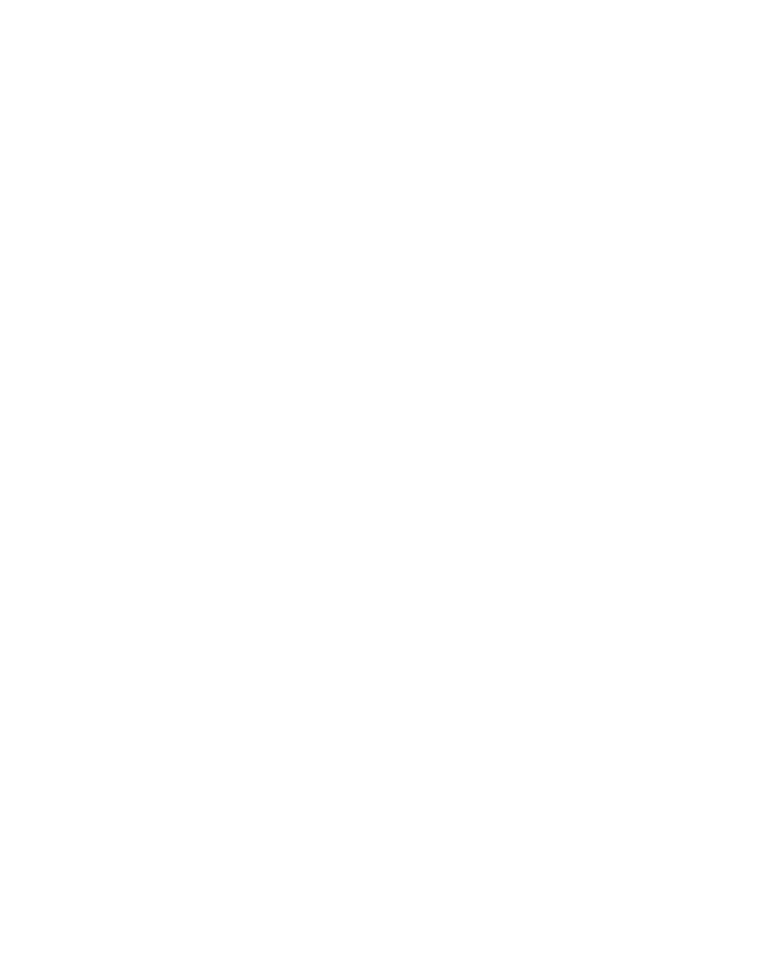
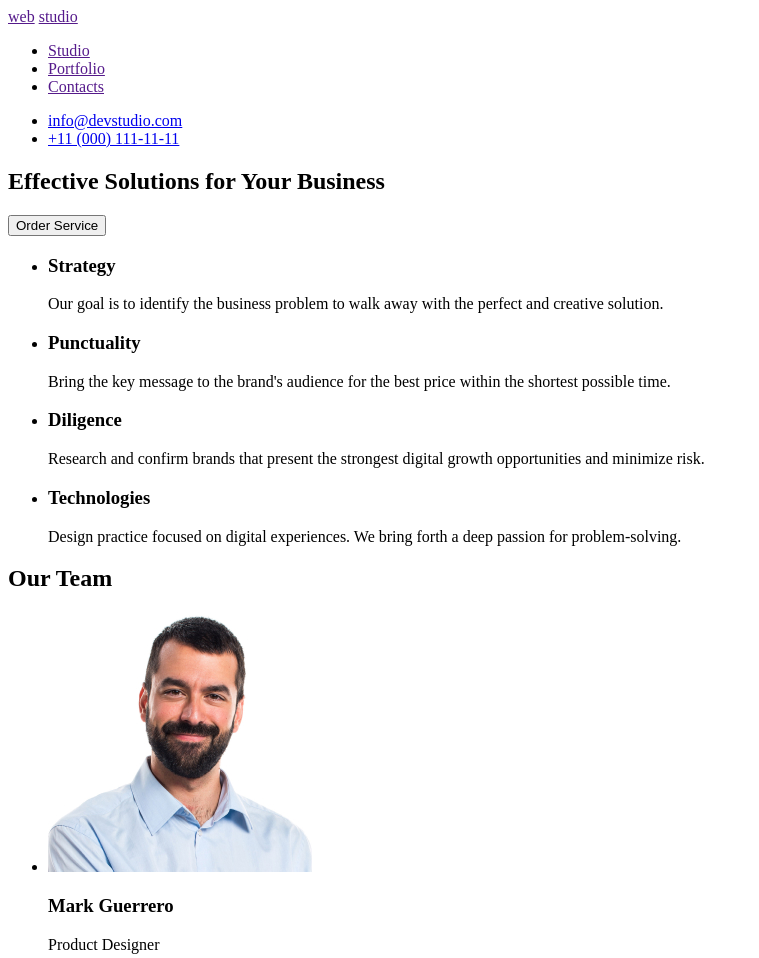
Before and after one commit to Nazariy111/goit-markup-hw-01demo, a plain HTML site: page index.html in a window 1280 px wide. Shown: the top 958 px of the page, without its empty margins (0-759 px from the left). Before the commit the page ends 800 px from the top, so only its background shows below. Drawn offline with Linux system fonts and the light colour scheme.

Commit message:
create goit-markup-hw-01

```diff
--- a/index.html
+++ b/index.html
@@ -1,11 +1,104 @@
 <!DOCTYPE html>
 <html lang="en">
+
 <head>
     <meta charset="UTF-8">
     <meta name="viewport" content="width=device-width, initial-scale=1.0">
-    <title>Document</title>
+    <title>webstudio</title>
 </head>
+
 <body>
+    <header>
 
+        <!-- коли викачав лого з фігми в svg
+        <a href="">
+            <img src="./images/Logo.svg" alt="logo" height="21">
+        </a>
+    -->
+        <a href="">web</a>
+        <a href="">studio</a>
+
+
+        <nav>
+            <ul>
+                <li><a href="">Studio</a></li>
+                <li><a href="">Portfolio</a></li>
+                <li><a href="">Contacts</a></li>
+            </ul>
+
+            <ul>
+                <li><a href="mailto:info@devstudio.com">info@devstudio.com</a></li>
+                <li><a href="tel:+110001111111">+11 (000) 111-11-11</a></li>
+            </ul>
+
+        </nav>
+
+
+    </header>
+
+    <main>
+        <section>
+            <h1>Effective Solutions for Your Business</h1>
+            <button type="button">Order Service</button>
+        </section>
+
+        <section>
+            <ul>
+                <li>
+                    <h3>Strategy</h3>
+                    <p>Our goal is to identify the business problem to walk away with the perfect and creative solution.
+                    </p>
+                </li>
+                <li>
+                    <h3>Punctuality</h3>
+                    <p>Bring the key message to the brand's audience for the best price within the shortest possible
+                        time.</p>
+                </li>
+                <li>
+                    <h3>Diligence</h3>
+                    <p>Research and confirm brands that present the strongest digital growth opportunities and minimize
+                        risk.</p>
+                </li>
+                <li>
+                    <h3>Technologies</h3>
+                    <p>Design practice focused on digital experiences. We bring forth a deep passion for
+                        problem-solving.</p>
+                </li>
+            </ul>
+        </section>
+
+        <section>
+            <h2>Our Team</h2>
+            <ul>
+                <li>
+                    <img src="./images/team1.jpg" alt="" width="264" height="260">
+                    <h3>Mark Guerrero</h3>
+                    <p>Product Designer</p>
+                </li>
+                <li>
+                    <img src="./images/team2.jpg" alt="" width="264" height="260">
+                    <h3>Tom Ford</h3>
+                    <p>Frontend Developer</p>
+                </li>
+                <li>
+                    <img src="./images/team3.png" alt="" width="264" height="260">
+                    <h3>Camila Garcia</h3>
+                    <p>Marketing</p>
+                </li>
+                <li>
+                    <img src="./images/team4.jpg" alt="" width="264" height="260">
+                    <h3>Daniel Wilson</h3>
+                    <p>UI Designer</p>
+                </li>
+            </ul>
+        </section>
+    </main>
+
+    <footer>
+        <a href="">web</a>
+        <a href="">studio</a>
+        <p>Increase the flow of customers and sales for your business with digital marketing & growth solutions.</p>
+    </footer>
 </body>
+
 </html>
```
Also changed, not shown: images/Logo.svg (added), images/team1.jpg (added), images/team2.jpg (added), images/team3.png (added), images/team4.jpg (added).
